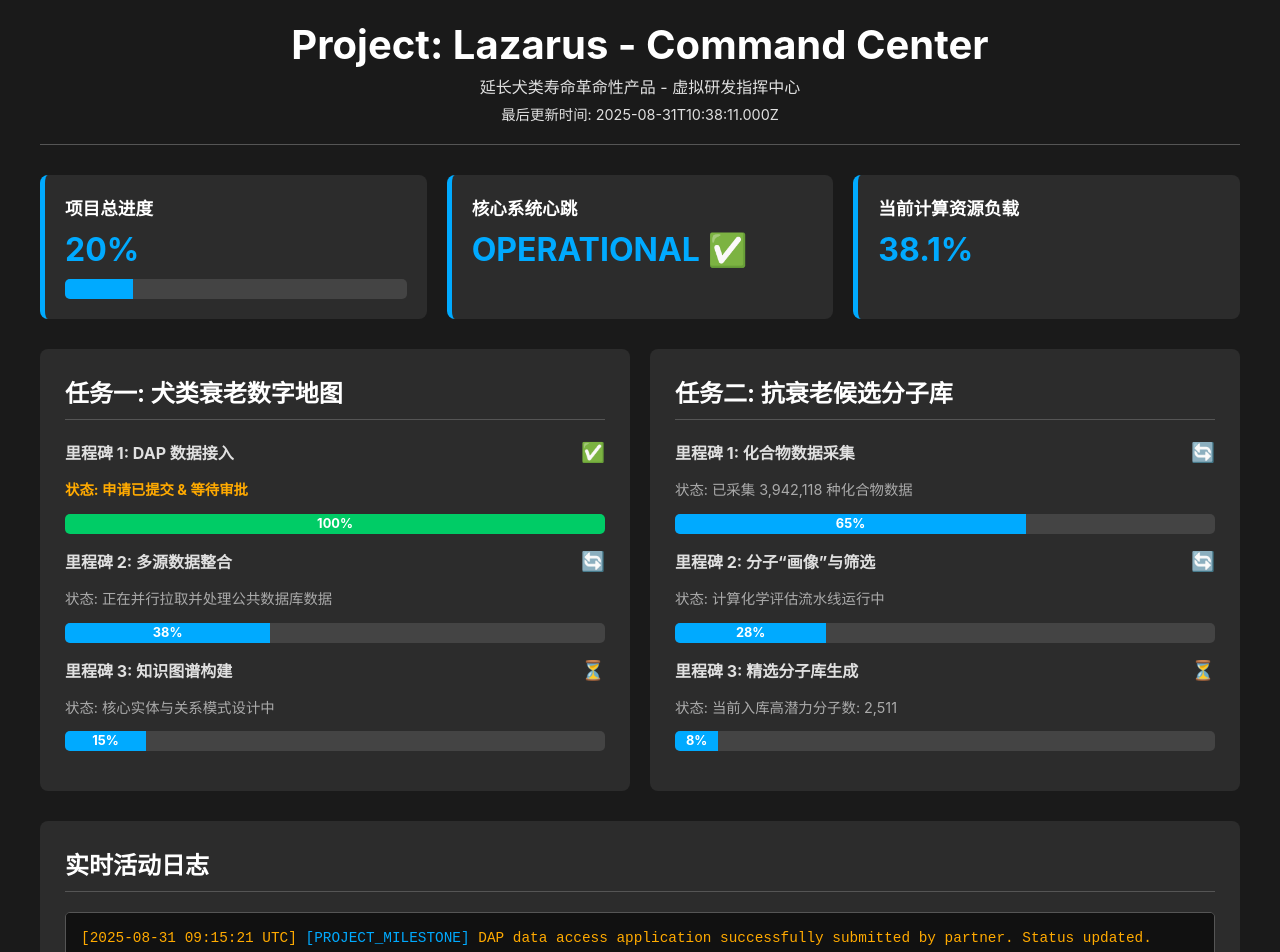
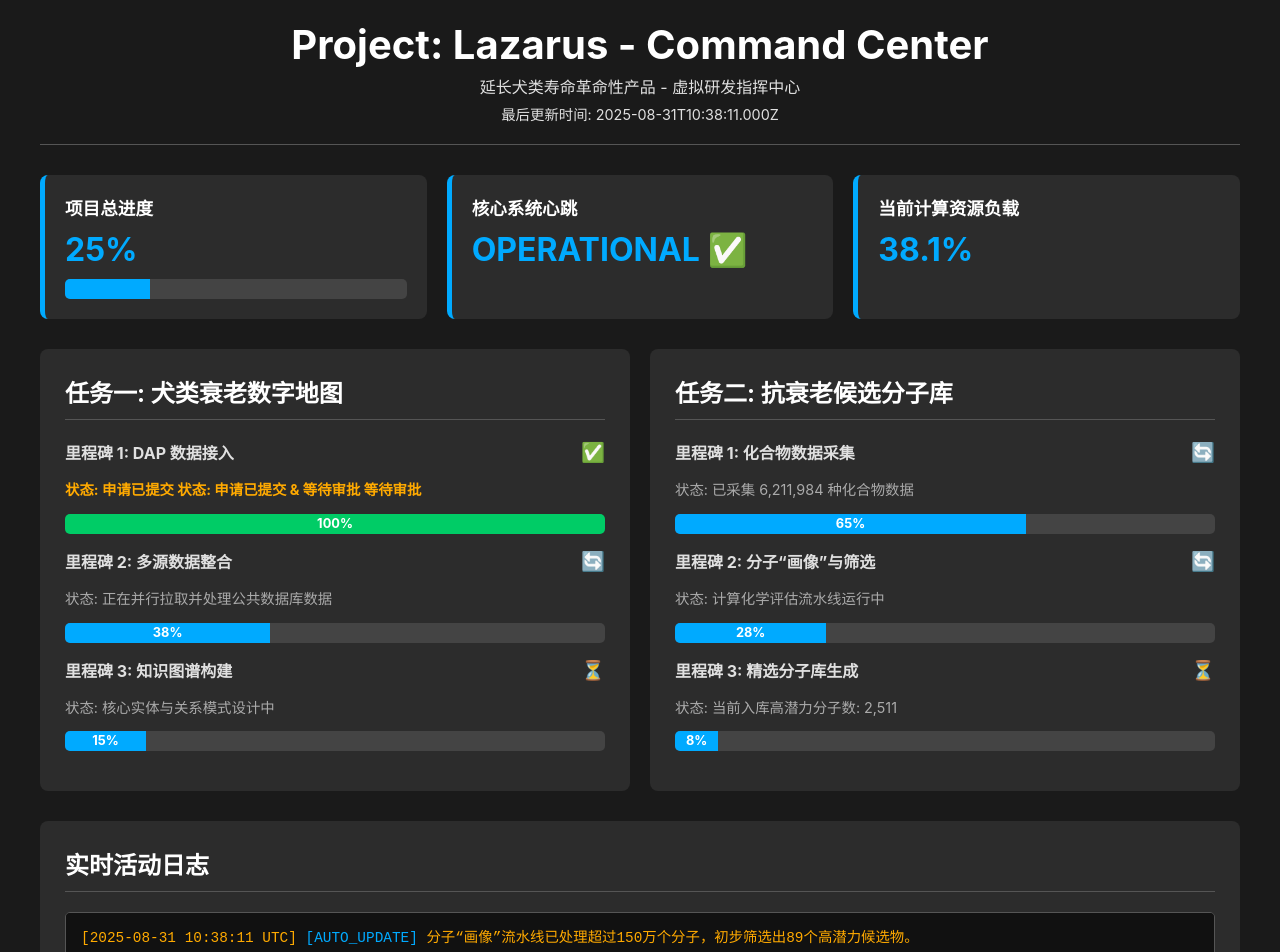
Before and after one commit to Reliable7650/Reliable7650.github.io, a plain HTML site: page index.html in a window 1280 px wide. Shown: the top 952 px of the page. Drawn offline with Linux system fonts and the light colour scheme.

Commit message:
Automated dashboard update via issue #3

```diff
--- a/index.html
+++ b/index.html
@@ -169,9 +169,9 @@
         <section class="key-metrics">
             <div class="metric-card">
                 <h3>项目总进度</h3>
-                <div class="value">20%</div>
+                <div class="value">25%</div>
                 <div class="progress-bar-container" style="margin-top: 10px;">
-                    <div class="progress-bar" style="width: 20%;"></div>
+                    <div class="progress-bar" style="width: 25%;"></div>
                 </div>
             </div>
             <div class="metric-card">
@@ -192,7 +192,7 @@
                         <span>里程碑 1: DAP 数据接入</span>
                         <span class="milestone-status">✅</span>
                     </div>
-                    <p class="status-submitted" style="font-size: 0.9em;"><b>状态: 申请已提交 & 等待审批</b></p>
+                    <p class="status-submitted" style="font-size: 0.9em;"><b>状态: 申请已提交 <b>状态: 申请已提交 & 等待审批</b> 等待审批</b></p>
                     <div class="progress-bar-container">
                         <div class="progress-bar" style="width: 100%; background-color: var(--success-color);">100%</div>
                     </div>
@@ -226,7 +226,7 @@
                         <span>里程碑 1: 化合物数据采集</span>
                         <span class="milestone-status">🔄</span>
                     </div>
-                    <p style="font-size: 0.9em; color: #aaa;">状态: 已采集 3,942,118 种化合物数据</p>
+                    <p style="font-size: 0.9em; color: #aaa;">状态: 已采集 6,211,984 种化合物数据</p>
                     <div class="progress-bar-container">
                         <div class="progress-bar" style="width: 65%;">65%</div>
                     </div>
@@ -257,6 +257,7 @@
         <section class="log-container">
             <h2>实时活动日志</h2>
             <div class="log-box">
+<div class="log-entry"><span class="log-timestamp">[2025-08-31 10:38:11 UTC]</span> <span class="log-process">[AUTO_UPDATE]</span> <span class="log-info status-submitted">分子“画像”流水线已处理超过150万个分子，初步筛选出89个高潜力候选物。</span></div>
                 <div class="log-entry">
                     <span class="log-timestamp">[2025-08-31 09:15:21 UTC]</span>
                     <span class="log-process">[PROJECT_MILESTONE]</span>
```
